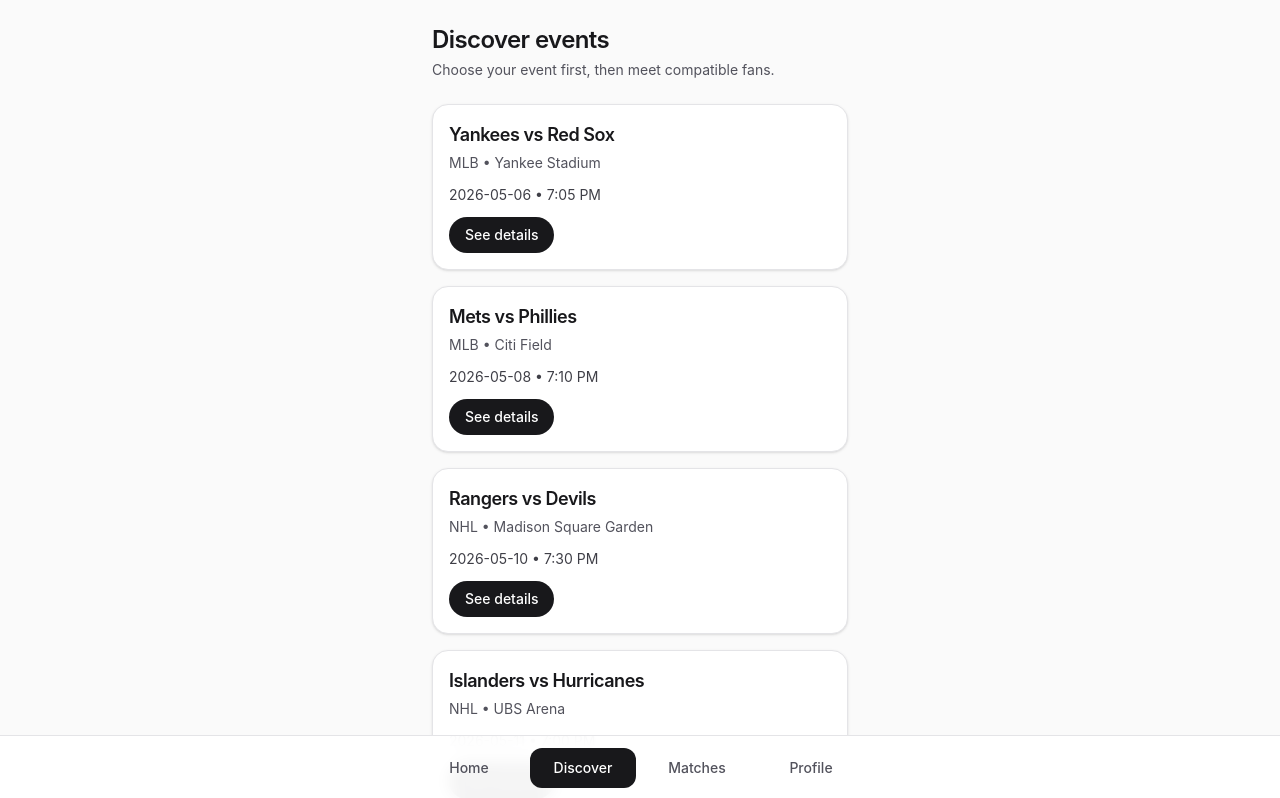
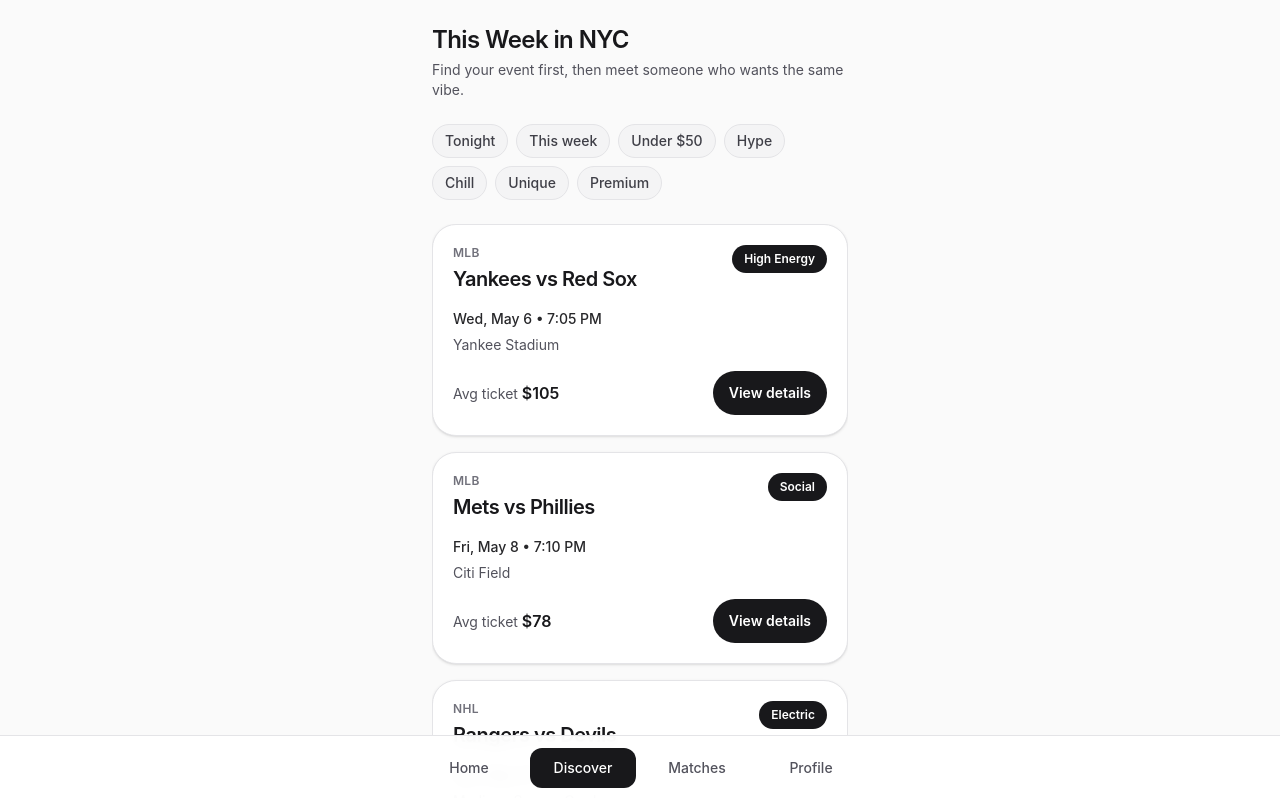
Before and after one commit to dslopresti3/mvp-dating, a Next.js app: page /discover in a window 1280 px wide. Shown: the top 798 px of the page. Built offline with nearby package versions, Linux system fonts and the light colour scheme.

Commit message:
Build polished discover feed with reusable event cards

```diff
--- a/src/app/discover/page.tsx
+++ b/src/app/discover/page.tsx
@@ -1,27 +1,25 @@
+import { ChipList } from "@/components/ChipList";
+import { EventCard } from "@/components/EventCard";
 import { PageHeader } from "@/components/PageHeader";
-import { SectionCard } from "@/components/SectionCard";
-import { featuredEvents } from "@/lib/mock-data";
+import { events } from "@/lib/mock-data";
+
+const discoverFilters = ["Tonight", "This week", "Under $50", "Hype", "Chill", "Unique", "Premium"];
 
 export default function DiscoverPage() {
   return (
     <>
       <PageHeader
-        title="Discover events"
-        subtitle="Choose your event first, then meet compatible fans."
+        title="This Week in NYC"
+        subtitle="Find your event first, then meet someone who wants the same vibe."
       />
-      <div className="space-y-4">
-        {featuredEvents.map((event) => (
-          <SectionCard
-            key={event.id}
-            title={event.title}
-            description={`${event.league} • ${event.venue}`}
-            href={`/events/${event.id}`}
-            ctaLabel="See details"
-          >
-            <p className="text-sm text-zinc-700">{event.date}</p>
-          </SectionCard>
+
+      <ChipList items={discoverFilters} />
+
+      <section className="space-y-4 overflow-y-auto pb-2" aria-label="Event feed">
+        {events.map((event) => (
+          <EventCard key={event.id} event={event} />
         ))}
-      </div>
+      </section>
     </>
   );
 }
--- /dev/null
+++ b/src/components/EventCard.tsx
@@ -0,0 +1,55 @@
+import Link from "next/link";
+
+import type { Event } from "@/types";
+
+type EventCardProps = {
+  event: Event;
+};
+
+const formatEventDate = (date: string) =>
+  new Date(`${date}T00:00:00`).toLocaleDateString("en-US", {
+    weekday: "short",
+    month: "short",
+    day: "numeric",
+  });
+
+const formatVibe = (vibe: string) =>
+  vibe
+    .split("-")
+    .map((word) => word.charAt(0).toUpperCase() + word.slice(1))
+    .join(" ");
+
+export function EventCard({ event }: EventCardProps) {
+  return (
+    <article className="space-y-4 rounded-3xl border border-zinc-200 bg-white p-5 shadow-sm">
+      <div className="flex items-start justify-between gap-3">
+        <div className="space-y-1">
+          <p className="text-xs font-semibold tracking-wide text-zinc-500">{event.league}</p>
+          <h2 className="text-xl font-semibold tracking-tight text-zinc-900">{event.title}</h2>
+        </div>
+        <span className="rounded-full bg-zinc-900 px-3 py-1.5 text-xs font-semibold text-white">
+          {formatVibe(event.vibe)}
+        </span>
+      </div>
+
+      <div className="space-y-1.5 text-sm text-zinc-600">
+        <p className="font-medium text-zinc-800">
+          {formatEventDate(event.date)} • {event.time}
+        </p>
+        <p>{event.venue}</p>
+      </div>
+
+      <div className="flex items-center justify-between gap-3">
+        <p className="text-sm text-zinc-600">
+          Avg ticket <span className="text-base font-semibold text-zinc-900">${event.average_ticket_price}</span>
+        </p>
+        <Link
+          href={`/events/${event.id}`}
+          className="inline-flex min-h-11 items-center rounded-full bg-zinc-900 px-4 py-2 text-sm font-semibold text-white"
+        >
+          View details
+        </Link>
+      </div>
+    </article>
+  );
+}
```
